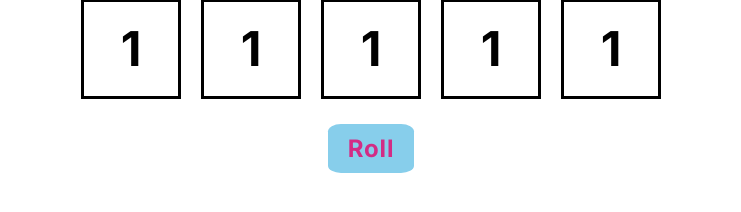
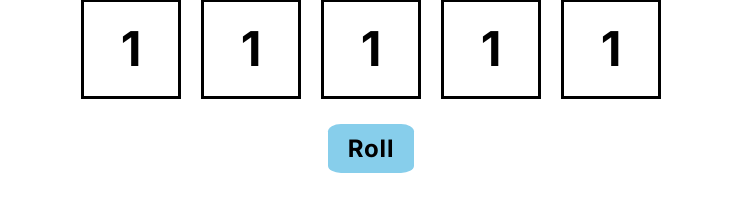
Before and after one commit to sampma309/Tenzies, a React (Vite) app: page / in a window 1280 px wide. Shown: the part 288-500 px from the top of the page, without its empty margins (269-1010 px from the left). Built offline with nearby package versions, Linux system fonts and the light colour scheme.

Commit message:
changed button text color to improve readability

```diff
--- a/index.css
+++ b/index.css
@@ -56,7 +56,7 @@
 .roll-button {
     margin: 25px;
     background-color: skyblue;
-    color: #D32C85;
+    color: black;
     border: none;
     font-size: 24px;
     font-weight: bold;
```
